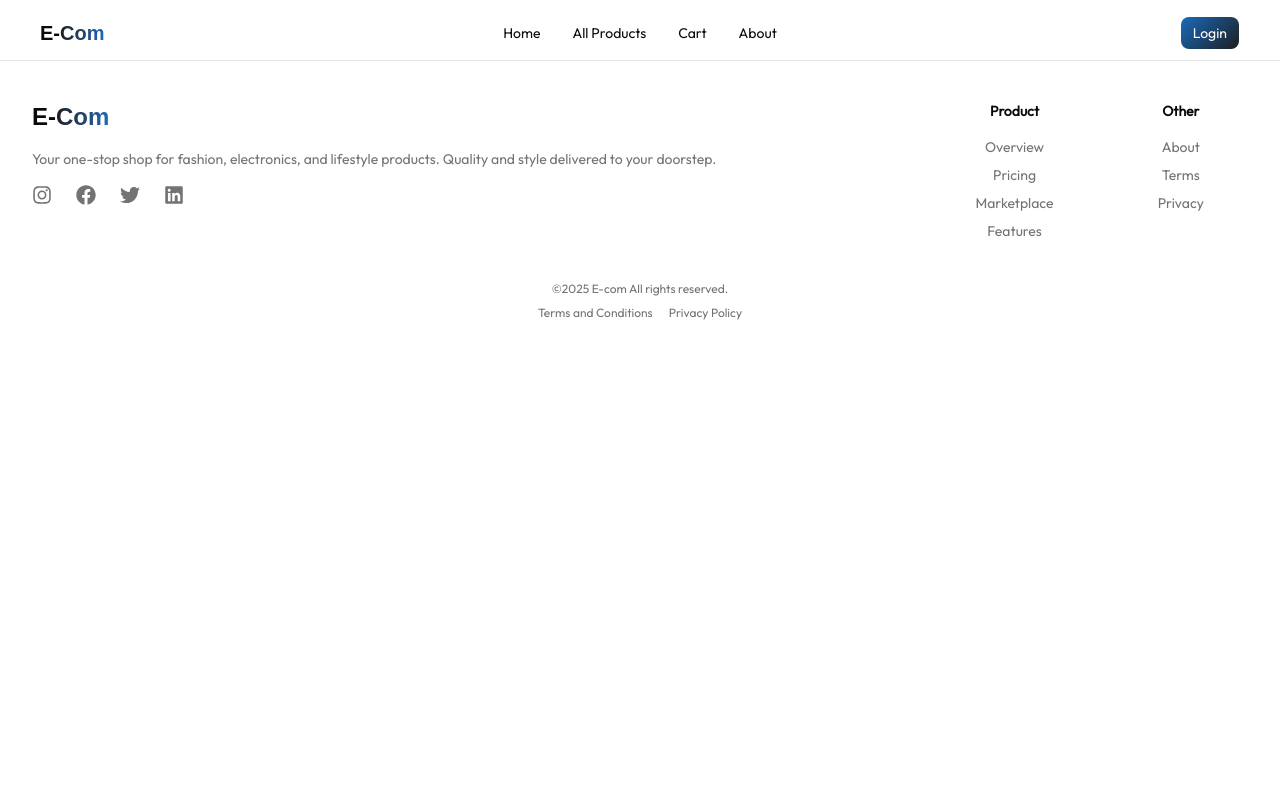
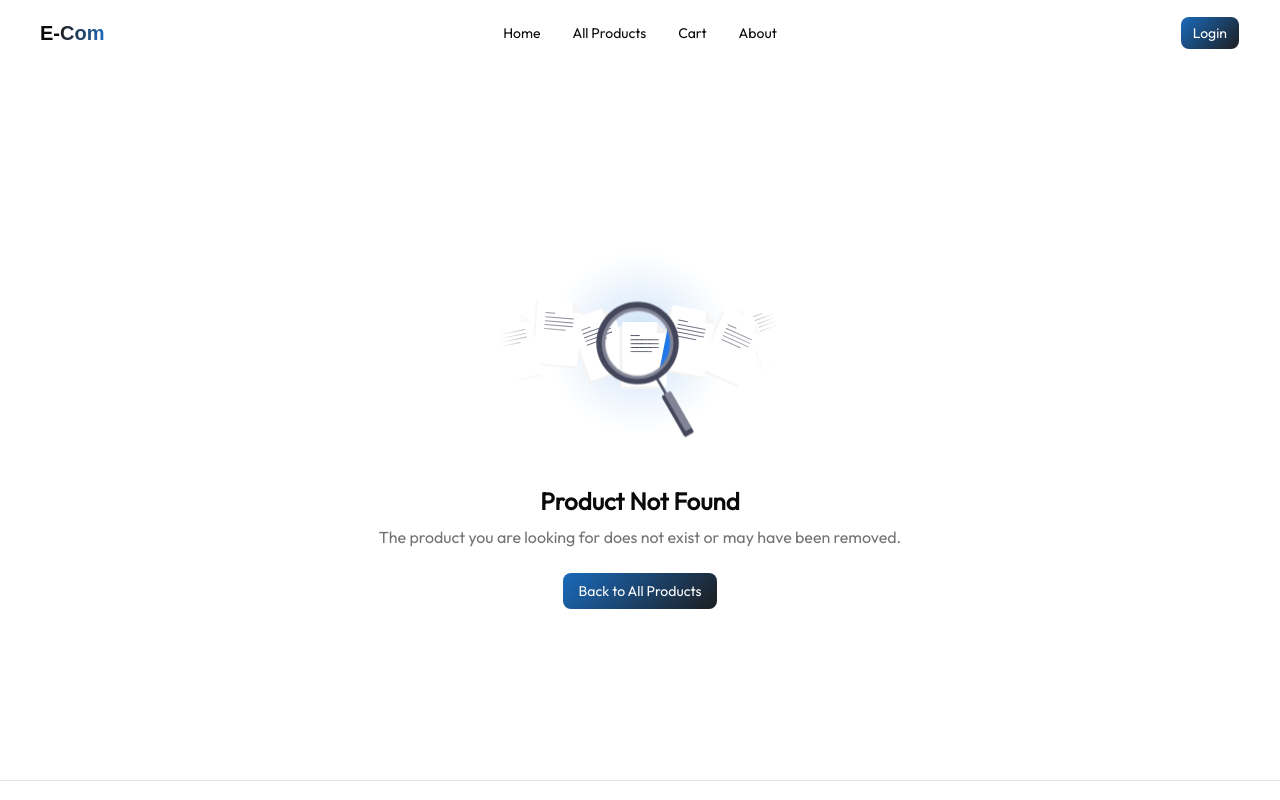
Before and after one commit to Sameen-K-A/e-com, a Next.js app: page /product-details/1 in a window 1280 px wide. Shown: the top 800 px of the page. Built offline with nearby package versions, Linux system fonts and the light colour scheme; a web font is replaced by a local one.

Commit message:
Add no product zero section

```diff
--- /dev/null
+++ b/src/components/products/NoProducts.tsx
@@ -0,0 +1,39 @@
+"use client";
+
+import Lottie from "lottie-react";
+import fileScanning from "@/assets/lotties/fileScanning.json";
+import Link from "next/link";
+import { Button } from "../ui/button";
+
+interface NoProductsProps {
+  title: string;
+  message: string;
+  showButton: boolean;
+  buttonLabel?: string;
+  redirectTo?: string;
+}
+
+export default function NoProducts({ title, message, showButton, buttonLabel, redirectTo }: NoProductsProps) {
+  return (
+    <div className="container mx-auto p-4 md:p-8">
+      <div className="flex flex-col items-center justify-center">
+        <div className="w-full max-w-sm">
+          <Lottie animationData={fileScanning} loop={true} />
+        </div>
+
+        <h1 className="text-2xl font-bold mt-6">{title}</h1>
+        <p className="text-muted-foreground mt-2 text-base text-center">
+          {message}
+        </p>
+
+        {showButton && buttonLabel && redirectTo && (
+          <Link href={redirectTo}>
+            <Button className="mt-6">
+              {buttonLabel}
+            </Button>
+          </Link>
+        )}
+      </div>
+    </div>
+  );
+};
--- a/src/components/products/ProductDetails.tsx
+++ b/src/components/products/ProductDetails.tsx
@@ -13,6 +13,7 @@ import { mockProducts } from '@/constants/mockProducts';
 import RatingStars from '../others/RatingStars';
 import Image from 'next/image';
 import { IProduct } from '@/types/general';
+import NoProducts from './NoProducts';
 
 export default function ProductOverview() {
   const params = useParams();
@@ -22,7 +23,17 @@ export default function ProductOverview() {
   const productData: IProduct | undefined = mockProducts.find((product: IProduct) => product.id === productId);
 
   if (!productData) {
-    return
+    return (
+      <div className='min-h-[90dvh] flex justify-center items-center'>
+        <NoProducts
+          showButton={true}
+          title='Product Not Found'
+          message="The product you are looking for does not exist or may have been removed."
+          buttonLabel="Back to All Products"
+          redirectTo={ROUTE.ALL_PRODUCTS}
+        />
+      </div>
+    )
   }
 
   return (
--- a/src/components/products/allProducts/AllProductsMain.tsx
+++ b/src/components/products/allProducts/AllProductsMain.tsx
@@ -2,6 +2,7 @@ import { mockProducts } from "@/constants/mockProducts";
 import ProductCard from "../ProductCard";
 import DesktopFilterSection from "./DesktopFilterSection";
 import { AllProductHeader } from "./AllProductHeader";
+import NoProducts from "../NoProducts";
 
 export default function AllProductsMain() {
   return (
@@ -11,11 +12,23 @@ export default function AllProductsMain() {
           <DesktopFilterSection />
           <div className="flex-1 p-4 md:p-8 mt-15 lg:mt-10">
             <AllProductHeader />
-            <div className="grid gap-2 md:gap-5 grid-cols-2 md:grid-cols-[repeat(auto-fill,minmax(200px,1fr))] lg:grid-cols-[repeat(auto-fill,minmax(240px,1fr))]">
-              {mockProducts.map((product) => (
-                <ProductCard key={product.id} product={product} />
-              ))}
-            </div>
+
+            {!mockProducts.length ? (
+              <div className="min-h-[60dvh] flex justify-center items-center">
+                <NoProducts
+                  showButton={false}
+                  title="No Products Found"
+                  message="We couldn&apos;t find any products. Please check back later or explore other categories."
+                />
+              </div>
+            ) : (
+              <div className="grid gap-2 md:gap-5 grid-cols-2 md:grid-cols-[repeat(auto-fill,minmax(200px,1fr))] lg:grid-cols-[repeat(auto-fill,minmax(240px,1fr))]">
+                {mockProducts.map((product) => (
+                  <ProductCard key={product.id} product={product} />
+                ))}
+              </div>
+            )}
+
           </div>
         </div>
       </div>
```
